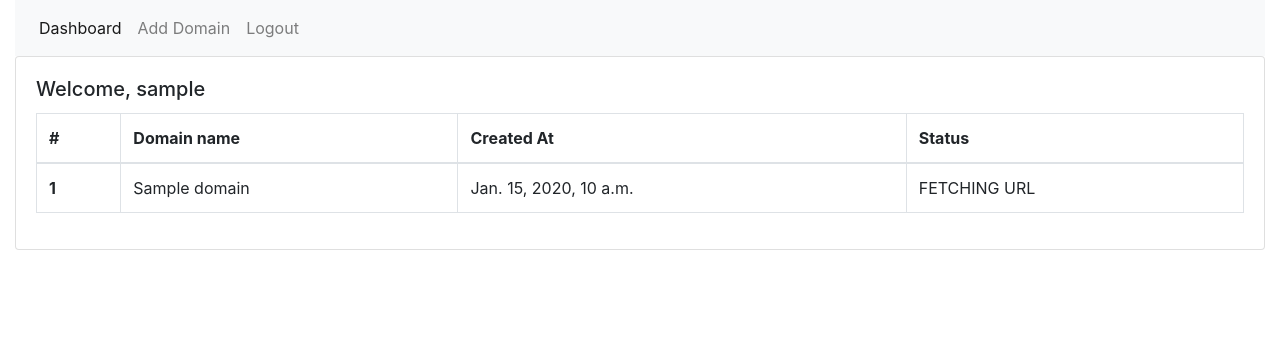
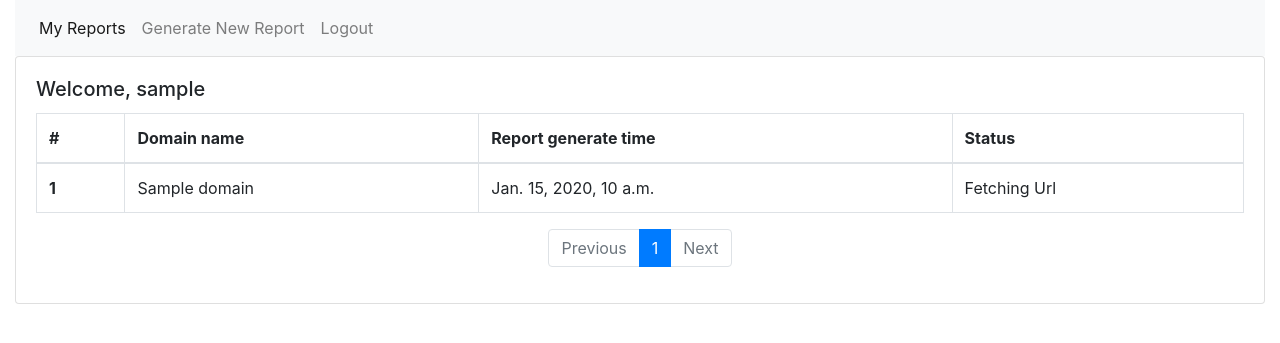
Before and after one commit to 1986webdeveloper/web-crawler, a Django app: page /dashboard/ in a window 1280 px wide. Shown: the top 343 px of the page. Run offline with Django 3.2, Linux system fonts and the light colour scheme; a user stored in the database is signed in; tables that the repository leaves empty hold one stand-in row (values such as "Sample post"); parts of the project's set-up code (start-up, migrations or seed data) failed here and were passed over; some libraries are stand-ins or nearby versions.

Commit message:
report page

```diff
--- a/domain/admin.py
+++ b/domain/admin.py
@@ -2,14 +2,14 @@
     Import admin model for showing details of admin
 """
 from django.contrib import admin
-from domain.models import Domain, Url, DomainUrl
+from domain.models import Domain, DomainUrl
 
 
 class DomainModelAdmin(admin.ModelAdmin):
     """
         Getting DomainModelAdmin Details
     """
-    list_display = ("id", "user", "name")
+    list_display = ("id", "user", "name", "status")
 
 
 class UrlModelAdmin(admin.ModelAdmin):
@@ -28,5 +28,4 @@ class DomainUrlModelAdmin(admin.ModelAdmin):
 
 
 admin.site.register(Domain, DomainModelAdmin)
-admin.site.register(Url, UrlModelAdmin)
 admin.site.register(DomainUrl, DomainUrlModelAdmin)
--- a/domain/models.py
+++ b/domain/models.py
@@ -20,29 +20,19 @@ class TimeStampModel(models.Model):
 
 
 class Domain(TimeStampModel):
-    """
-            Domain Details
-    """
+    """Domain table"""
+    STATUS_CHOICES = (
+        (0, "Fetching Url"),
+        (1, "Fetching Page Speed Data"),
+        (2, "Done"),
+    )
     name = models.URLField()
     user = models.ForeignKey(User, related_name="domains",
                              on_delete=models.CASCADE)
-    is_fetched = models.BooleanField(default=False)
-
-    class Meta:
-        """
-             Meta For unique_together
-        """
-        unique_together = ("name", "user",)
+    status = models.PositiveSmallIntegerField(choices=STATUS_CHOICES, default=0)
 
     def __str__(self):
         return str(self.name)
-
-    @property
-    def status(self):
-        """
-            Status Of fetching url
-        """
-        return "FETCHING URL"
 
 
 class DomainUrl(TimeStampModel):
@@ -57,14 +47,3 @@ class DomainUrl(TimeStampModel):
               Meta for unique_together
         """
         unique_together = ("domain", "url")
-
-
-class Url(TimeStampModel):
-    """
-         Storing Url Data
-    """
-    url = models.CharField(max_length=1024)
-    domain = models.CharField(max_length=255)
-
-    def __str__(self):
-        return str(self.url)
--- a/domain/tasks.py
+++ b/domain/tasks.py
@@ -26,6 +26,8 @@ def scrapp_insight_data_in_domain(domain_obj_id):
     """
     try:
         obj = Domain.objects.get(id=domain_obj_id)
+        obj.status = 1
+        obj.save()
         page_speed_scrap_url(obj)
     except Domain.DoesNotExist:
         pass
--- a/domain/views.py
+++ b/domain/views.py
@@ -5,26 +5,24 @@ from django.contrib.auth.mixins import LoginRequiredMixin
 from django.http import HttpResponseRedirect
 from django.shortcuts import redirect
 from django.urls import reverse, reverse_lazy
-from django.views.generic import TemplateView, CreateView
+from django.views.generic import CreateView, ListView
 from domain.forms import DomainForm
 from domain.models import Domain
 from domain.tasks import scrapp_url_in_domain
 
 
-
-class DashboardView(LoginRequiredMixin, TemplateView):
+class DashboardView(LoginRequiredMixin, ListView):
     """
         DashboardView
     """
     template_name = 'domain/dashboard.html'
+    paginate_by = 10
 
-    def get_context_data(self, **kwargs):
+    def get_queryset(self):
         """
             For getting get_context_data
         """
-        context = super(DashboardView, self).get_context_data()
-        context["domains"] = Domain.objects.filter(user=self.request.user)
-        return context
+        return Domain.objects.filter(user=self.request.user).order_by('-created_at')
 
 
 def funct(request):
@@ -47,8 +45,8 @@ class CreateDomainView(LoginRequiredMixin, CreateView):
              Form validation
         """
         name = form.cleaned_data["name"]
-        if self.request.user.domains.filter(name=name).exists():
-            form.add_error("name", "This domain exist.")
+        if self.request.user.domains.filter(name=name, status__in=[0,1]).exists():
+            form.add_error("name", "Report generate is in progress.")
             return self.form_invalid(form)
         obj = form.save(commit=False)
         obj.user = self.request.user
--- a/page_speed_insights/models.py
+++ b/page_speed_insights/models.py
@@ -3,7 +3,7 @@
 """
 from django.contrib.postgres.fields import JSONField
 from django.db import models
-from domain.models import TimeStampModel
+from domain.models import TimeStampModel, Domain
 
 
 class PageSeedInsight(TimeStampModel):
@@ -15,6 +15,7 @@ class PageSeedInsight(TimeStampModel):
     domain = models.CharField(max_length=1024)
     result = JSONField()
     cron_flag = models.BooleanField(default=False)
+    domain_fk = models.ForeignKey(Domain, on_delete=models.CASCADE)
 
     def __str__(self):
         return str(self.url)
--- a/page_speed_insights/urls.py
+++ b/page_speed_insights/urls.py
@@ -8,7 +8,7 @@ from page_speed_insights.views import page_speed_scrap_url, report_data, \
 app_name = "page_speed_insights"
 urlpatterns = [
     path("report/", page_speed_scrap_url, name="report"),
-    path("show_data/", report_data, name="show_data"),
+    path("show_data/<int:pk>/", report_data, name="show_data"),
     path("detail_data/<int:pk>/", detail_report_data, name="detail_data"),
     path("flag_data/", flag_data, name="flag_data"),
 ]
--- a/templates/domain/create.html
+++ b/templates/domain/create.html
@@ -4,10 +4,10 @@
 
 {% block extra_header %}
     <li class="nav-item">
-        <a class="nav-link" href="{% url 'domain:dashboard' %}">Dashboard</a>
+        <a class="nav-link" href="{% url 'domain:dashboard' %}">My Reports</a>
     </li>
     <li class="nav-item active">
-        <a class="nav-link" href="{% url 'domain:add' %}">Add Domain</a>
+        <a class="nav-link" href="{% url 'domain:add' %}">Generate New Report</a>
     </li>
 {% endblock %}
 
@@ -18,7 +18,7 @@
             <form method="POST" autocomplete="off">
                 {% csrf_token %}
                 {{ form|crispy }}
-                <button type="submit" class="btn btn-primary">Submit</button>
+                <button type="submit" class="btn btn-primary">Generate Report</button>
             </form>
         </div>
     </div>
--- a/templates/domain/dashboard.html
+++ b/templates/domain/dashboard.html
@@ -3,10 +3,10 @@
 
 {% block extra_header %}
     <li class="nav-item active">
-        <a class="nav-link" href="{% url 'domain:dashboard' %}">Dashboard</a>
+        <a class="nav-link" href="{% url 'domain:dashboard' %}">My Reports</a>
     </li>
     <li class="nav-item">
-        <a class="nav-link" href="{% url 'domain:add' %}">Add Domain</a>
+        <a class="nav-link" href="{% url 'domain:add' %}">Generate New Report</a>
     </li>
 {% endblock %}
 
@@ -19,21 +19,67 @@
                 <tr>
                     <th scope="col">#</th>
                     <th scope="col">Domain name</th>
-                    <th scope="col">Created At</th>
+                    <th scope="col">Report generate time</th>
                     <th scope="col">Status</th>
                 </tr>
                 </thead>
                 <tbody>
-                {% for domain in domains %}
+                {% for domain in object_list %}
                 <tr>
                     <th scope="row">{{ forloop.counter }}</th>
                     <td>{{ domain.name }}</td>
                     <td>{{ domain.created_at }}</td>
-                    <td> {{ domain.status }}</td>
+                    <td> {% if domain.status == 2 %}<a href="{% url 'page_speed_insights:show_data' domain.id %}">View</a> {% else %}{{ domain.get_status_display }}{% endif %}</td>
                 </tr>
                 {% endfor %}
                 </tbody>
             </table>
+            <!--Pagination-->
+            <nav aria-label="Page navigation example">
+                <ul class="pagination justify-content-center">
+                {% if page_obj.has_previous %}
+                    <li class="page-item">
+                    <a class="page-link" href="?page={{ page_obj.previous_page_number }}">Previous</a>
+                  </li>
+                {% else %}
+                    <li class="page-item disabled">
+                    <a class="page-link" href="#" tabindex="-1" aria-disabled="True">Previous</a>
+                  </li>
+                {% endif %}
+
+                {% if page_obj.number|add:'-4' > 1 %}
+                    <li class="page-item"><a class="page-link" href="?page={{ page_obj.number|add:'-5' }}">&hellip;</a></li>
+                {% endif %}
+
+                {% for i in page_obj.paginator.page_range %}
+                    {% if page_obj.number == i %}
+                        <li class="page-item active" aria-current="page">
+                      <span class="page-link">
+                        {{ i }}
+                        <span class="sr-only">(current)</span>
+                      </span>
+                    </li>
+                    {% elif i > page_obj.number|add:'-5' and i < page_obj.number|add:'5' %}
+                         <li class="page-item"><a class="page-link" href="?page={{ i }}">{{ i }}</a></li>
+                    {% endif %}
+                {% endfor %}
+
+                {% if page_obj.paginator.num_pages > page_obj.number|add:'4' %}
+                   <li class="page-item"><a class="page-link" href="?page={{ page_obj.number|add:'5' }}">&hellip;</a></li>
+                {% endif %}
+
+                {% if page_obj.has_next %}
+                    <li class="page-item">
+                    <a class="page-link" href="?page={{ page_obj.next_page_number }}">Next</a>
+                  </li>
+                {% else %}
+                    <li class="page-item disabled">
+                    <a class="page-link" href="#" tabindex="-1" aria-disabled="True">Next</a>
+                  </li>
+                {% endif %}
+              </ul>
+            </nav>
+            <!--end of Pagination-->
         </div>
     </div>
 {% endblock %}
```
Also changed, not shown: page_speed_insights/views.py (+7 -6 lines), scrap_url/scrap_url/items.py (+2 -8 lines), scrap_url/scrap_url/spiders/domain_spider.py (+19 -33 lines).
